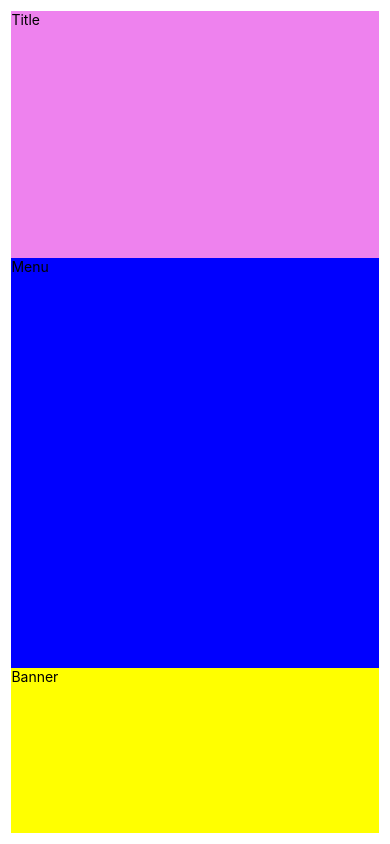
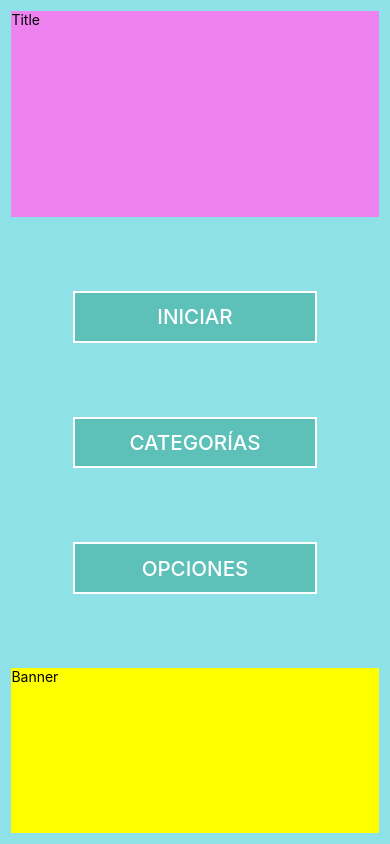
Before and after one commit to EmanuelCav/argentina_geography, a React Native app: screen /Home in a window 390 px wide. Built offline with nearby package versions, Linux system fonts and the light colour scheme.

Commit message:
geoarg - Prepare menu home

```diff
--- a/App.tsx
+++ b/App.tsx
@@ -1,21 +1,35 @@
-import { NavigationContainer } from "@react-navigation/native";
+import { NavigationContainer, DefaultTheme } from "@react-navigation/native";
 import { createNativeStackNavigator } from '@react-navigation/native-stack';
 import { StatusBar } from 'expo-status-bar';
 
 import Container from './Container';
 import Home from "./app/screens/Home";
+import Options from "./app/screens/Options";
+import Categories from "./app/screens/Categories";
+import Playing from "./app/screens/Playing";
 
 const Stack = createNativeStackNavigator();
 
+const theme = {
+  ...DefaultTheme,
+  colors: {
+    ...DefaultTheme.colors,
+    background: 'transparent'
+  },
+};
+
 export default function App() {
   return (
-    <NavigationContainer>
+    <NavigationContainer theme={theme}>
       <Container>
         <StatusBar backgroundColor='cyan' translucent={false} />
         <Stack.Navigator initialRouteName="Home" screenOptions={{
           headerShown: false
         }}>
           <Stack.Screen name="Home" component={Home} />
+          <Stack.Screen name="Playing" component={Playing} />
+          <Stack.Screen name="Categories" component={Categories} />
+          <Stack.Screen name="Options" component={Options} />
         </Stack.Navigator>
       </Container>
     </NavigationContainer>
--- a/Container.tsx
+++ b/Container.tsx
@@ -13,7 +13,8 @@ const styles = StyleSheet.create({
     container: {
         width: Dimensions.get("window").width,
         height: Dimensions.get("window").height,
-        padding: Dimensions.get("window").height / 74
+        padding: Dimensions.get("window").height / 74,
+        backgroundColor: '#8de1e7'
     }
 })
 
--- a/app/components/home/Menu.tsx
+++ b/app/components/home/Menu.tsx
@@ -1,11 +1,30 @@
-import { View, Text } from 'react-native'
+import { View } from 'react-native'
 
 import { homeStyles } from '../../styles/home.styles'
 
-const Menu = () => {
+import { StackNavigation } from '../../types/props.types'
+
+import ButtonMenu from './components/ButtonMenu'
+
+const Menu = ({ navigation }: { navigation: StackNavigation }) => {
+
+  const start = () => {
+    navigation.navigate('Playing')
+  }
+
+  const categories = () => {
+    navigation.navigate('Categories')
+  }
+
+  const options = () => {
+    navigation.navigate('Options')
+  }
+
   return (
     <View style={homeStyles.containerMenu}>
-        <Text>Menu</Text>
+        <ButtonMenu text='INICIAR' func={start} />
+        <ButtonMenu text='CATEGORÍAS' func={categories} />
+        <ButtonMenu text='OPCIONES' func={options} />
     </View>
   )
 }
--- /dev/null
+++ b/app/components/home/components/ButtonMenu.tsx
@@ -0,0 +1,19 @@
+import { Text, Pressable } from 'react-native'
+
+import { ButtonMenuPropsType } from '../../../types/props.types'
+
+import { homeStyles } from '../../../styles/home.styles'
+
+const ButtonMenu = ({ text, func }: ButtonMenuPropsType) => {
+  return (
+    <Pressable onPress={func} style={({ pressed }) => [
+      {
+        backgroundColor: pressed ? '#5cc197' : '#5dc1b9',
+      },
+      homeStyles.buttonMenu]}>
+      <Text style={homeStyles.buttonMenuText}>{text}</Text>
+    </Pressable >
+  )
+}
+
+export default ButtonMenu
--- /dev/null
+++ b/app/screens/Categories.tsx
@@ -0,0 +1,11 @@
+import { View, Text } from 'react-native'
+
+const Categories = () => {
+    return (
+        <View>
+            <Text>Categories</Text>
+        </View>
+    )
+}
+
+export default Categories
--- a/app/screens/Home.tsx
+++ b/app/screens/Home.tsx
@@ -6,11 +6,13 @@ import Title from '../components/home/Title'
 
 import { generalStyles } from '../styles/general.styles'
 
-const Home = () => {
+import { StackNavigation } from '../types/props.types'
+
+const Home = ({ navigation }: { navigation: StackNavigation }) => {
   return (
     <View style={generalStyles.containerGeneral}>
         <Title />
-        <Menu />
+        <Menu navigation={navigation} />
         <Banner />
     </View>
   )
--- /dev/null
+++ b/app/screens/Options.tsx
@@ -0,0 +1,11 @@
+import { View, Text } from 'react-native'
+
+const Options = () => {
+    return (
+        <View>
+            <Text>Options</Text>
+        </View>
+    )
+}
+
+export default Options
--- /dev/null
+++ b/app/screens/Playing.tsx
@@ -0,0 +1,11 @@
+import { View, Text } from 'react-native'
+
+const Playing = () => {
+    return (
+        <View>
+            <Text>Playing</Text>
+        </View>
+    )
+}
+
+export default Playing
--- a/app/styles/home.styles.ts
+++ b/app/styles/home.styles.ts
@@ -1,15 +1,33 @@
-import { StyleSheet } from "react-native";
+import { Dimensions, StyleSheet } from "react-native";
 
 export const homeStyles = StyleSheet.create({
 
     containerTitle: {
-        height: '30%',
+        height: '25%',
         backgroundColor: 'violet'
     },
 
     containerMenu: {
         flex: 1,
-        backgroundColor: 'blue'
+        justifyContent: 'space-evenly',
+        alignItems: 'center',
+        flexDirection: 'column'
     },
 
+    buttonMenu: {
+        padding: Dimensions.get("window").height / 74,
+        justifyContent: 'center',
+        alignItems: 'center',
+        borderColor: '#ffffff',
+        borderStyle: 'solid',
+        borderWidth: 2,
+        width: '66.66%'
+    },
+
+    buttonMenuText: {
+        fontSize: Dimensions.get("window").height / 41,
+        color: '#ffffff',
+        fontWeight: '500'
+    }
+
 })
```
Also changed, not shown: app/types/props.types.ts (added, +15 -0 lines).
